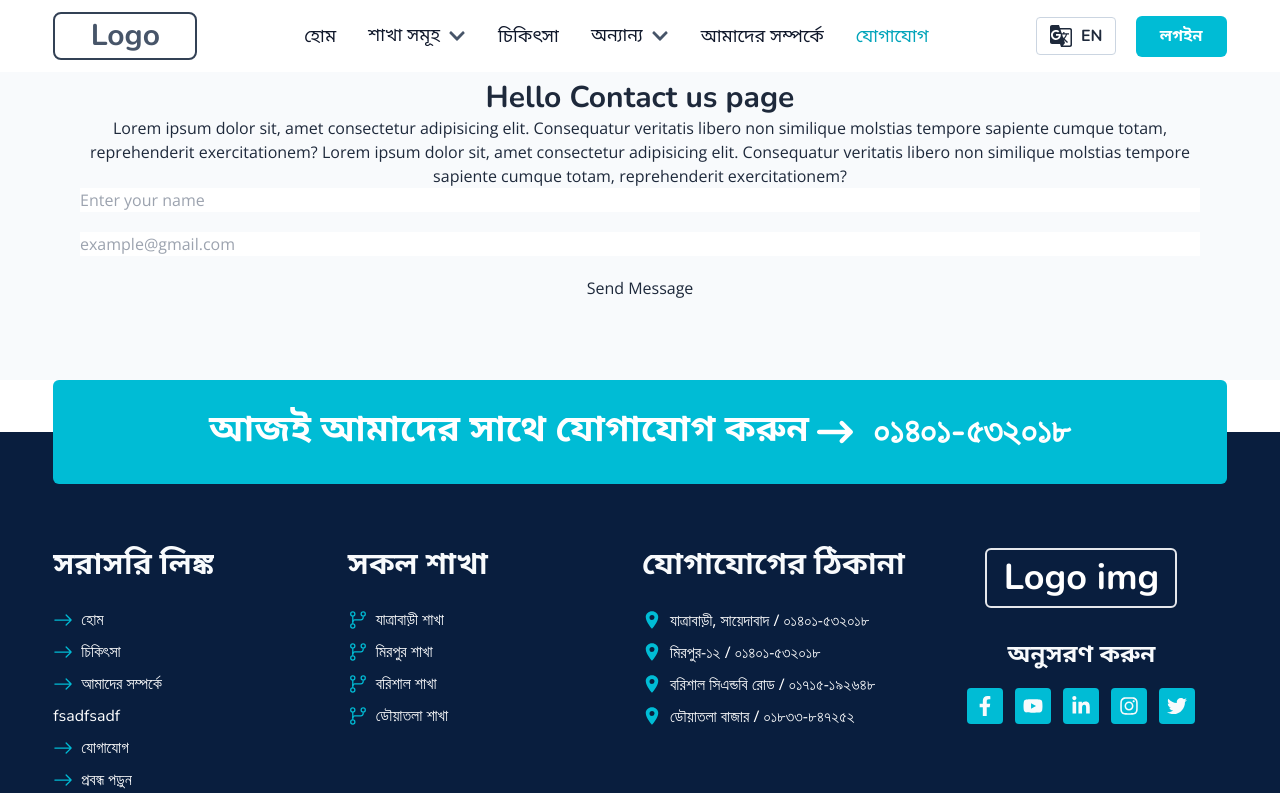
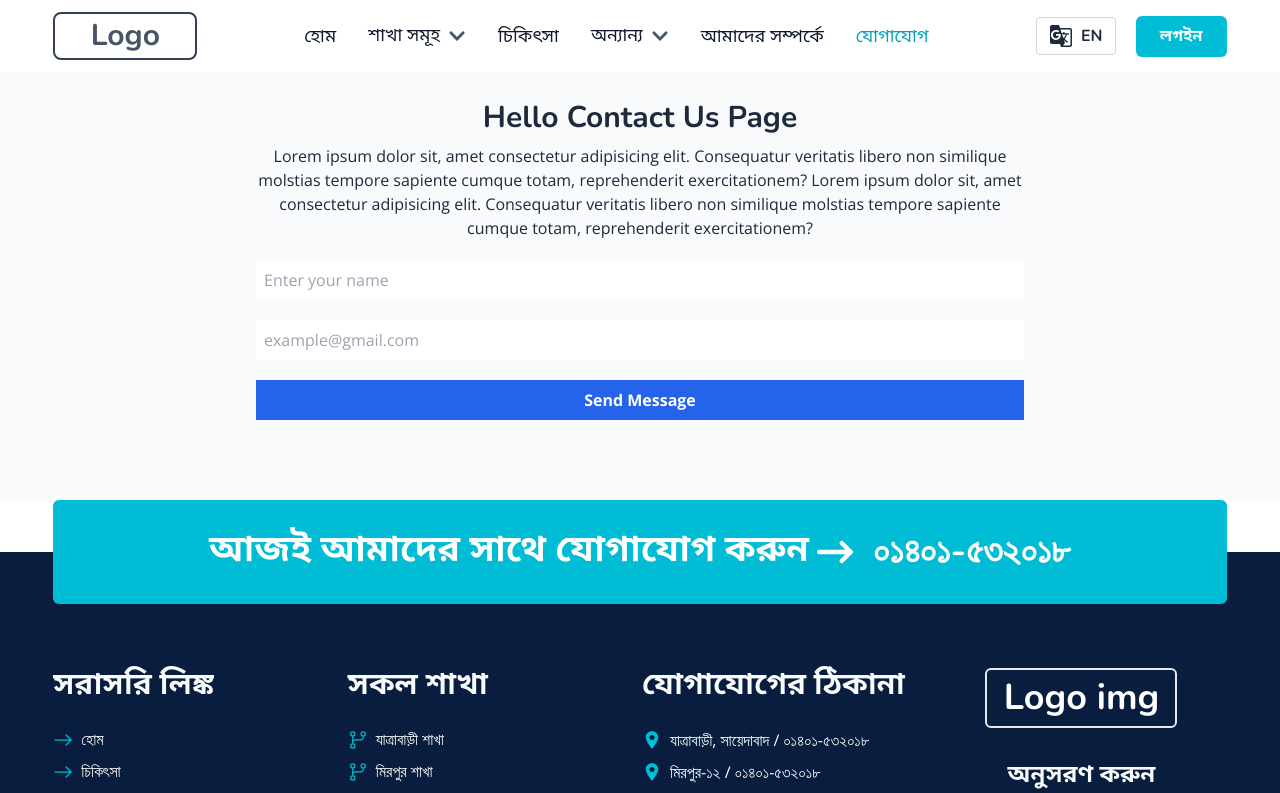
Before and after one commit to ataullah1/Smile-Dental, a React (Vite) app in the folder Client-Side/: page /contact in a window 1280 px wide. Shown: the top 793 px of the page. Built offline with nearby package versions, Linux system fonts and the light colour scheme.

Commit message:
COntact Form design

```diff
--- a/Client-Side/src/pages/Contact/Contact.jsx
+++ b/Client-Side/src/pages/Contact/Contact.jsx
@@ -2,8 +2,10 @@ const Contact = () => {
   return (
     <div className="p-20 text-center">
       <div>
-        <h1 className="text-3xl font-bold">Hello Contact us page</h1>
-        <p>
+        <h1 className="text-3xl font-bold mt-5 mb-2 capitalize">
+          Hello Contact us page
+        </h1>
+        <p className="max-w-3xl mx-auto mb-5">
           Lorem ipsum dolor sit, amet consectetur adipisicing elit. Consequatur
           veritatis libero non similique molstias tempore sapiente cumque totam,
           reprehenderit exercitationem? Lorem ipsum dolor sit, amet consectetur
@@ -11,17 +13,21 @@ const Contact = () => {
           tempore sapiente cumque totam, reprehenderit exercitationem?
         </p>
       </div>
-      <div>
+      <div className="max-w-3xl mx-auto">
         <form className="flex flex-col gap-5">
-          <input className="" type="text" placeholder="Enter your name" />
+          <input className="p-2" type="text" placeholder="Enter your name" />
           <input
-            className=""
+            className="p-2"
             type="email"
             name=""
             id=""
             placeholder="example@gmail.com"
           />
-          <input className="" type="button" value="Send Message" />
+          <input
+            className="p-2 bg-blue-600 text-white font-bold"
+            type="button"
+            value="Send Message"
+          />
         </form>
       </div>
     </div>
```
